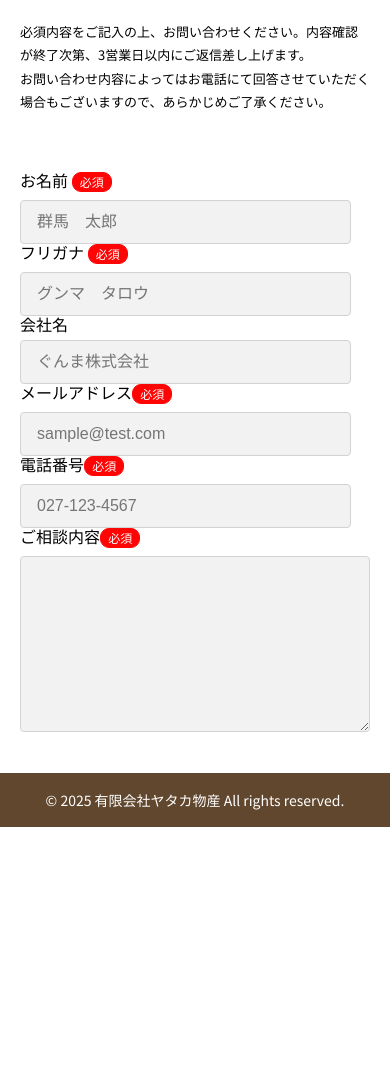
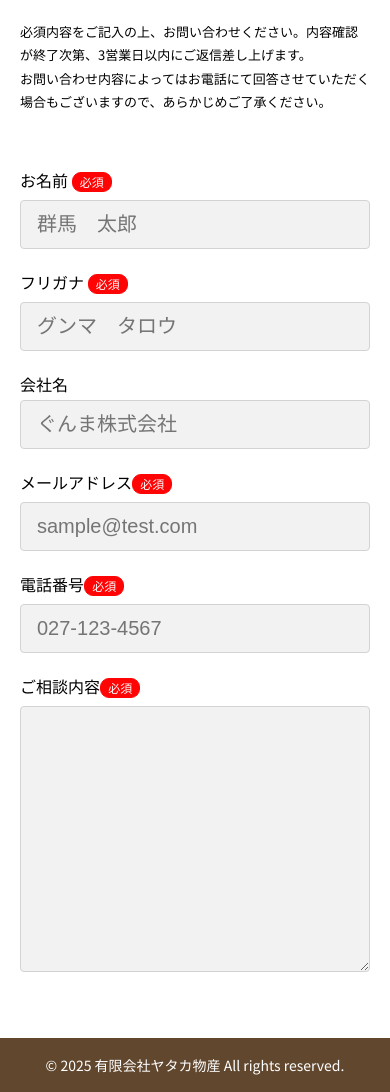
Before and after one commit to K-YYY/yataka_corp, a PHP site: page /contact/index.html in a window 390 px wide. Shown: the part 153-1245 px from the top of the page. Before the commit the page ends 980 px from the top, so only its background shows below. Run offline with PHP 8.4, Linux system fonts and the light colour scheme.

Commit message:
お問い合わせ欄(マージン諸々)

```diff
--- a/contact/index.html
+++ b/contact/index.html
@@ -38,7 +38,7 @@
             <!-- 問合せフォーム内容 -->
             <div class="contact-form">
                 <form action="program.php" method="post">
-                    <div class="form-rows"></div>
+                    <div class="form-rows">
                         <dl class="form-row">
                             <dt><label for="name">お名前 <span class="badge badge-required">必須</span></label></dt>
                             <dd><input id="name" name="name" type="text" required placeholder="群馬　太郎"</dd>
--- a/css/contact/style.css
+++ b/css/contact/style.css
@@ -39,6 +39,7 @@
     color: #fff;
     border: 1px solid #FF0404;
     border-radius: 9px;
+    gap: 8px;
 }
 
 .contact-form {
@@ -50,15 +51,20 @@
     padding: 0;
 }
 
+.contact-form .form-row {
+    margin: 25px 0;
+}
+
 .form-row {
     display: flex;
     flex-direction: column;
-    margin-bottom: 20px;
+    margin: 20px 0;
     gap: 8px;
 }
 
 .form-row label {
     font-size: 16px;
+
 }
 
 .form-row dd {
@@ -125,10 +131,5 @@
     }
     .form-row input,
     .form-row textarea {
-        font-size: 100%;
-    }
-
-    .form-row textarea {
         width: 100%;
     }
-}
```
